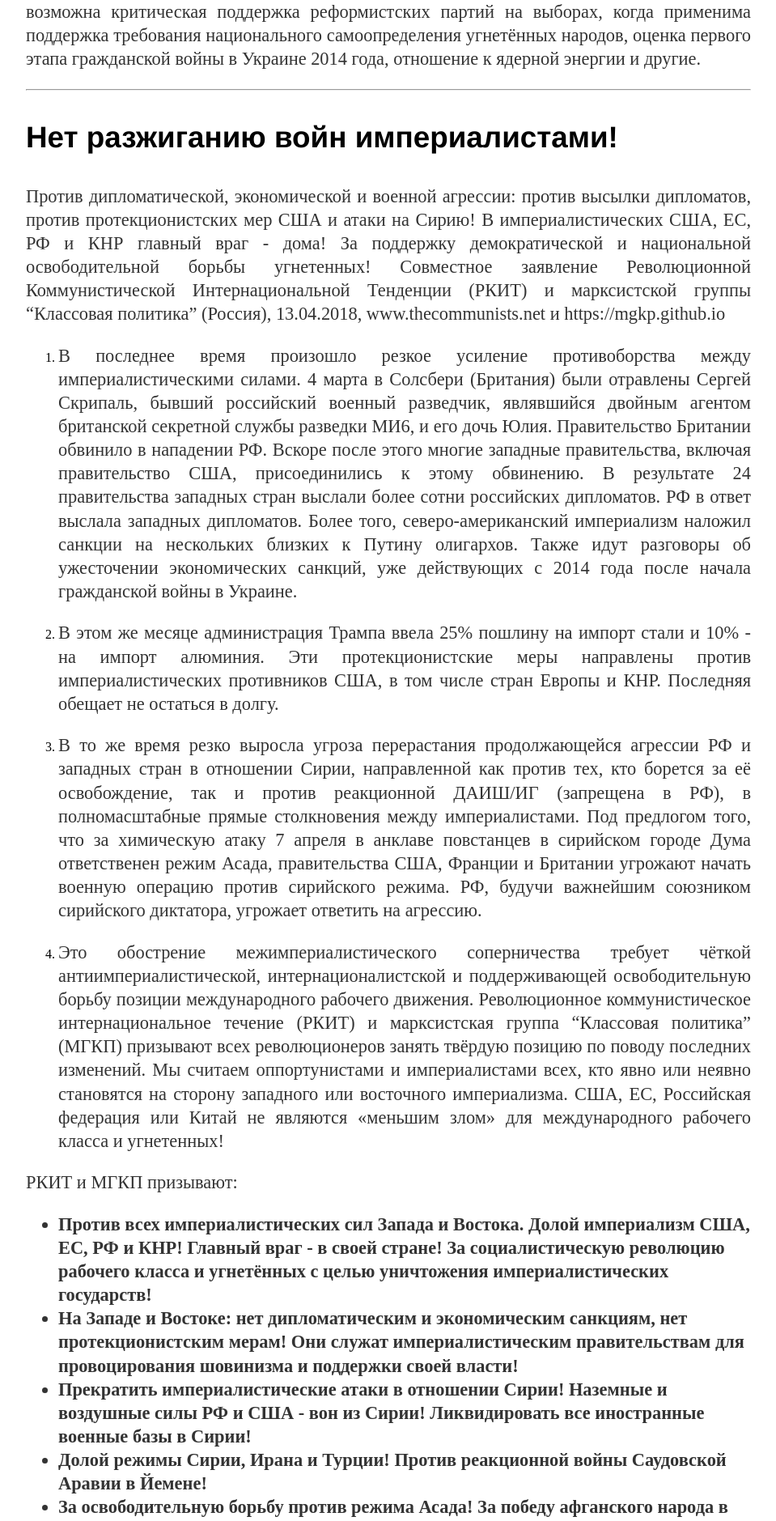
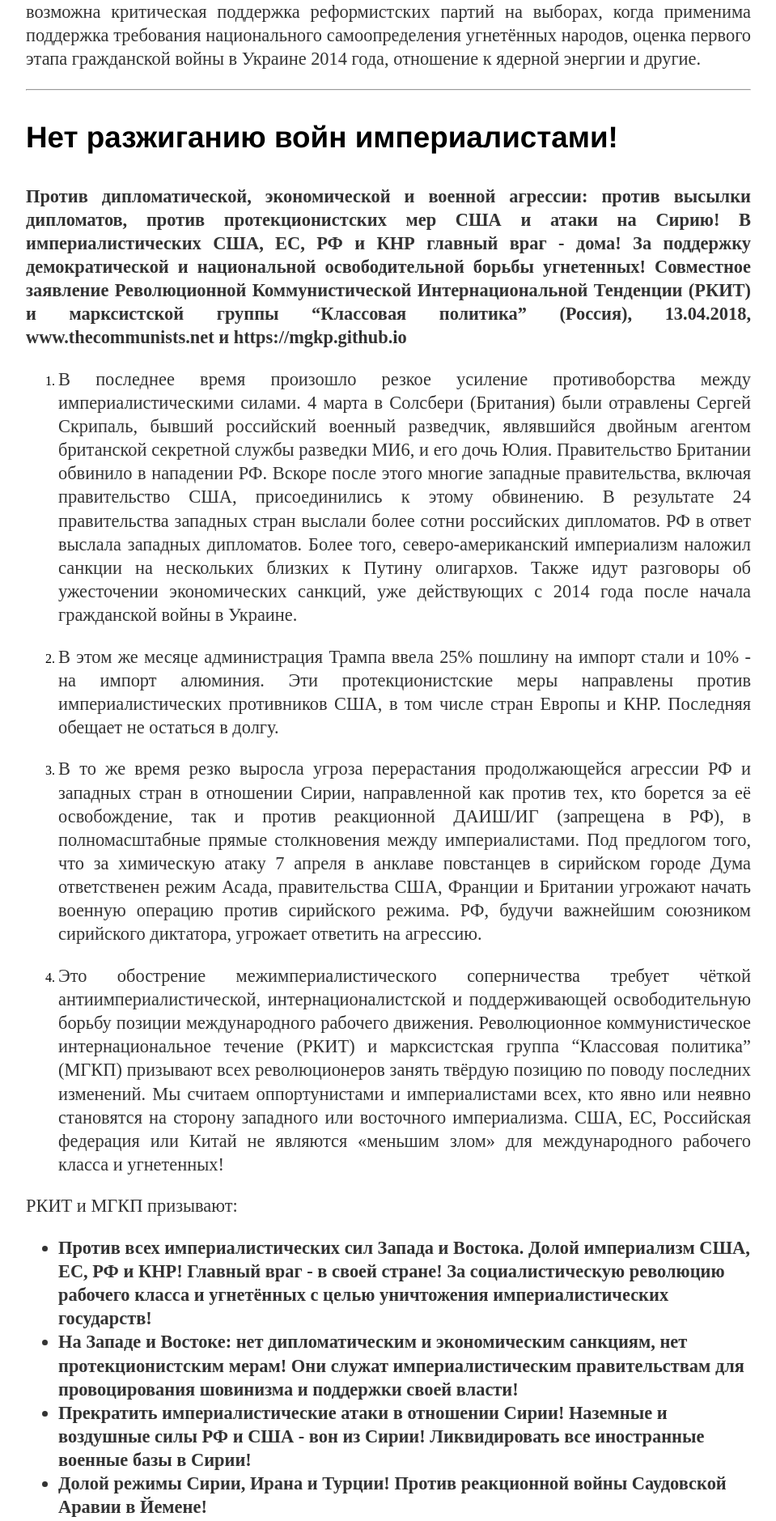
Before and after one commit to mgkp/mgkp.github.io, a Jekyll site: the page built from blog/_posts/2018-04-13-tensions.md, in a window 1280 px wide. Shown: the part 930-2809 px from the top of the page at 81% size, without its empty margins (160-1119 px from the left). Built offline with Jekyll 4.4.1, drawn with Linux system fonts in a browser that asks for light colours.

Commit message:
intro bold

```diff
--- a/blog/_posts/2018-04-13-tensions.md
+++ b/blog/_posts/2018-04-13-tensions.md
@@ -11,7 +11,7 @@
 <hr/>
 
 ### Нет разжиганию войн империалистами!
-Против дипломатической, экономической и военной агрессии: против высылки дипломатов, против протекционистских мер США и атаки на Сирию! В империалистических США, ЕС, РФ и КНР главный враг - дома! За поддержку демократической и национальной освободительной борьбы угнетенных! Совместное заявление Революционной Коммунистической Интернациональной Тенденции (РКИТ) и марксистской группы "Классовая политика" (Россия), 13.04.2018, www.thecommunists.net и https://mgkp.github.io
+**Против дипломатической, экономической и военной агрессии: против высылки дипломатов, против протекционистских мер США и атаки на Сирию! В империалистических США, ЕС, РФ и КНР главный враг - дома! За поддержку демократической и национальной освободительной борьбы угнетенных! Совместное заявление Революционной Коммунистической Интернациональной Тенденции (РКИТ) и марксистской группы "Классовая политика" (Россия), 13.04.2018, www.thecommunists.net и https://mgkp.github.io**
 
 1. В последнее время произошло резкое усиление противоборства между империалистическими силами. 4 марта в Солсбери (Британия) были отравлены Сергей Скрипаль, бывший российский военный разведчик, являвшийся двойным агентом британской секретной службы разведки МИ6, и его дочь Юлия. Правительство Британии обвинило в нападении РФ. Вскоре после этого многие западные правительства, включая правительство США, присоединились к этому обвинению. В результате 24 правительства западных стран выслали более сотни российских дипломатов. РФ в ответ выслала западных дипломатов. Более того, северо-американский империализм наложил санкции на нескольких близких к Путину олигархов. Также идут разговоры об ужесточении экономических санкций, уже действующих с 2014 года после начала гражданской войны в Украине.
 
```
